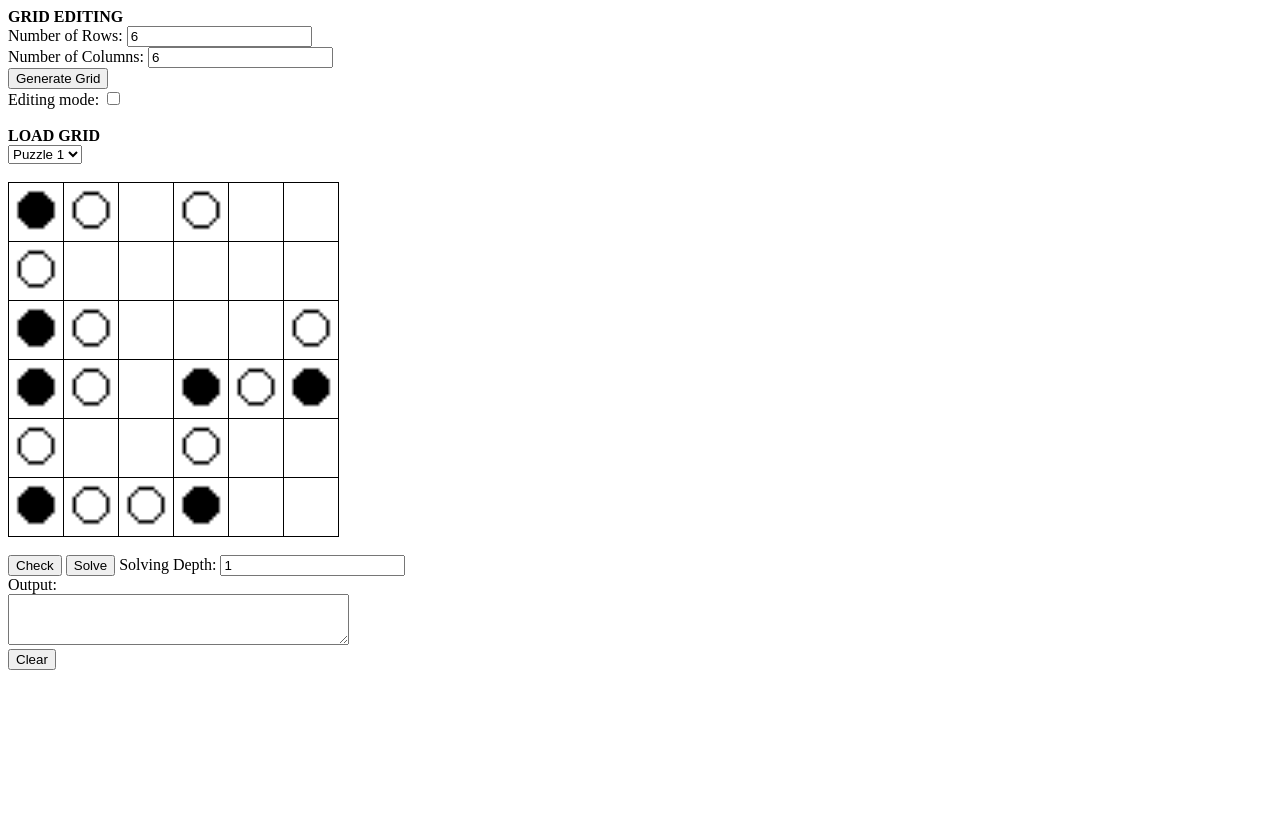
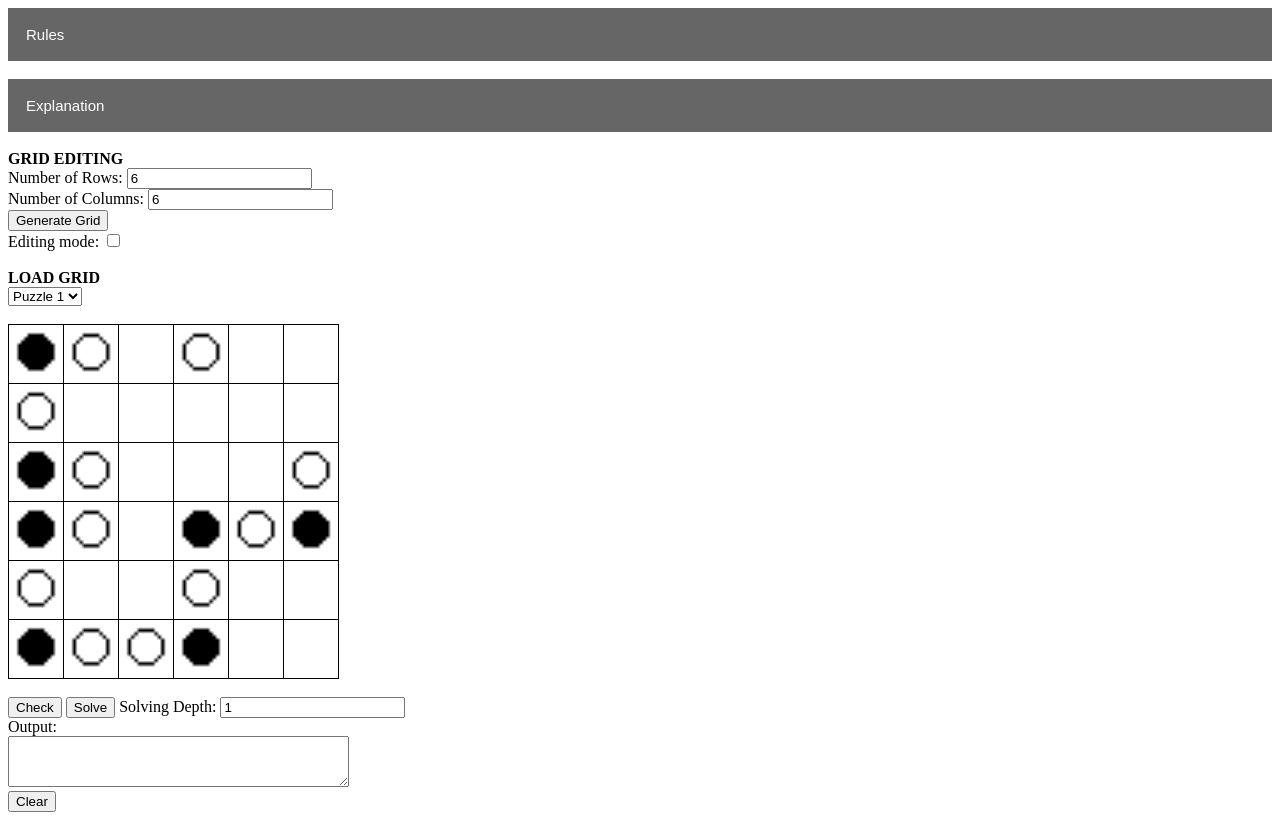
Before and after one commit to Wouga1/Masyu, a plain HTML site: page index.html in a window 1280 px wide. Before the commit the page ends 800 px from the top, so only its background shows below. Drawn offline with Linux system fonts and the light colour scheme.

Commit message:
v1.6.0 Rules and Explanation

```diff
--- a/index.html
+++ b/index.html
@@ -4,17 +4,62 @@
 	<meta charset="utf-8">
 	<link rel="stylesheet" href="styles.css">
 	<script src="script.js"></script>
-	<title>v1.5.1 Masyu</title>
+	<title>v1.6.0 Masyu</title>
 </head>
 
 <body onLoad="LoadGrid(p1)">
-	<b>GRID EDITING</b><br/>
-	Number of Rows: <input id="rows" type="number" value="6"> <br/>
-	Number of Columns: <input id="cols" type="number" value="6"> <br/>
-	<button onClick="CreateGrid(document.getElementById('cols').value, document.getElementById('rows').value)">Generate Grid</button> <br/>
-	Editing mode: <input id="edit" type="checkbox"> <br/><br/>
-	<b>LOAD GRID</b><br/>
-	<select id="puzzleSelect" onChange="LoadGrid(eval(value))">;
+	<button type="button" onClick="ShowRules()" class="collapsible" id="rulesBtn">Rules</button>
+	<div id="rules" class="content">
+		<p>There must be one single continuos loop.</p>
+		<img src="images/p1solved.png" width="200" height="200" />
+		<p>The loop must travel straight through open circles and must turn on <b>at least one</b> of the sides.</p>
+		<table class="rules">
+			<tr class="rules">
+				<th class="rules">Valid</th>
+				<th class="rules">Not Valid</th>
+				<th class="rules">Not Valid</th>
+			</tr>
+			<tr class="rules">
+				<th class="rules"><img src="images/ov.png" width="200" height="200" /></th>
+				<th class="rules"><img src="images/onv1.png" width="200" height="200" /></th>
+				<th class="rules"><img src="images/onv2.png" width="200" height="200" /></th>
+			</tr>
+		</table>
+		<p>The loop must turn on closed circles and must travel straight through the next cell on both sides.</p>
+		<table class="rules">
+			<tr class="rules">
+				<th class="rules">Valid</th>
+				<th class="rules">Not Valid</th>
+				<th class="rules">Not Valid</th>
+			</tr>
+			<tr class="rules">
+				<th class="rules"><img src="images/cv.png" width="200" height="200" /></th>
+				<th class="rules"><img src="images/cnv1.png" width="200" height="200" /></th>
+				<th class="rules"><img src="images/cnv2.png" width="200" height="200" /></th>
+			</tr>
+		</table>
+	</div> <br />
+	<button type="button" onClick="ShowExplanation()" class="collapsible" id="explanationBtn">Explanation</button>
+	<div id="explanation" class="content">
+		<h3>Drawing lines</h3>
+		<p>Click on a tile on the grid to select it. Click on a tile next to the tile that is selected to draw a line between the tiles.</p>
+		<h3>Editing Grid</h3>
+		<p>Enter a value into the rows and columns boxes then press the 'Generate Grid' button to make a grid of the specified size. The nnumber of rows and columns must be between 2 and 20.</p>
+		<p>Click on the 'Editing Mode' checkbox to enter editing mode. While in editing mode, you can click on tiles on the grid to toggle them between empty, open circles, and closed circles. Make sure to click the checkbox again if you wish to draw lines.</p>
+		<h3>Checking Puzzle</h3>
+		<p>Click the 'Check' button below the grid to check if the puzzle is solved. The response will appear in the output box below the button.</p>
+		<h3>Solving Puzzle</h3>
+		<p>Click the 'Solve' button below the grid to automatically solve the puzzle. It is possible that the program will not be able to solve the puzzle, either because the puzzle is impossible or because it is too hard for the program. If it can't solve it because it is impossible then it will say so it the output box. If it can't solve it because it is too hard it will do as much progress as it can and say that it is not solved in the output box. </p>
+		<p>If the program is not managing to solve the puzzle, you can increase the value in the 'Solving Depth' box to make it able to solve more difficult puzzles. However, the page <b>may freeze</b> if this number is set too high.</p>
+	</div> <br />
+
+	<b>GRID EDITING</b><br />
+	Number of Rows: <input id="rows" type="number" value="6"> <br />
+	Number of Columns: <input id="cols" type="number" value="6"> <br />
+	<button onClick="CreateGrid(document.getElementById('cols').value, document.getElementById('rows').value)">Generate Grid</button> <br />
+	Editing mode: <input id="edit" type="checkbox"> <br /><br />
+	<b>LOAD GRID</b><br />
+	<select id="puzzleSelect" onChange="LoadGrid(eval(value))">
 		<option value="p1">Puzzle 1</option>
 		<option value="p2">Puzzle 2</option>
 		<option value="p3">Puzzle 3</option>
@@ -23,13 +68,15 @@
 		<option value="p6">Puzzle 6</option>
 		<option value="p7">Puzzle 7</option>
 		<option value="p8">Puzzle 8</option>
-	</select><br/><br/>
-	<div id="grid"></div> <br/>
+	</select><br /><br />
+	<div id="grid"></div> <br />
 	<button onClick="btnCheckSolved()">Check</button>
 	<button onclick="btnSolvePuzzle()">Solve</button>
-	Solving Depth: <input id="depth" type="number" value="1" /> <br/>
-	Output: <br/>
-	<textarea id="output" readonly cols="40" rows="3"></textarea> <br/>
-	<button onclick="document.getElementById('output').value = ''">Clear</button>
+	Solving Depth: <input id="depth" type="number" value="1" /> <br />
+	Output: <br />
+	<textarea id="output" readonly cols="40" rows="3"></textarea> <br />
+	<button onclick="document.getElementById('output').value = ''">Clear</button><br /><br />
+
+
 </body>
 </html>
--- a/script.js
+++ b/script.js
@@ -19,6 +19,27 @@ const p6 = new Grid([[0, 0, 0, 0, 0, 0, 0, 0], [0, 0, 0, 0, 0, 1, 0, 1], [0, 1,
 const p7 = new Grid([[0, 0, 1, 0, 0, 0], [0, 0, 0, 0, 0, 2], [0, 1, 0, 1, 0, 0], [0, 0, 2, 0, 0, 0], [0, 1, 0, 0, 0, 1], [0, 0, 0, 1, 0, 0]]);
 const p8 = new Grid([[0, 0, 0, 0, 0],[0, 0, 0, 1, 0],[0, 0, 2, 0, 0],[1, 0, 1, 1, 0],[0, 0, 0, 0, 0]]);
 
+// #region collapsibles
+function ShowRules() {
+	var content = document.getElementById("rules");
+	document.getElementById("rulesBtn").classList.toggle("active");
+	if (content.style.maxHeight) {
+		content.style.maxHeight = null;
+	} else {
+		content.style.maxHeight = content.scrollHeight + "px";
+	}
+}
+
+function ShowExplanation() {
+	var content = document.getElementById("explanation");
+	document.getElementById("explanationBtn").classList.toggle("active");
+	if (content.style.maxHeight) {
+		content.style.maxHeight = null;
+	} else {
+		content.style.maxHeight = content.scrollHeight + "px";
+	}
+}
+// #endregion
 
 // #region tiles
 const Type = {
@@ -345,9 +366,9 @@ function Select(tile) {
 
 function CreateGrid(width, height) {
 	var emptyGridArray = []
-	for (var i = 0; i < Math.max(Math.min(height, 20), 1); i++) {
+	for (var i = 0; i < Math.max(Math.min(height, 20), 2); i++) {
 		var emptyCol = [];
-		for (var j = 0; j < Math.max(Math.min(width, 20), 1); j++) {
+		for (var j = 0; j < Math.max(Math.min(width, 20), 2); j++) {
 			emptyCol.push(Type.none);
 		}
 		emptyGridArray.push(emptyCol);
--- a/styles.css
+++ b/styles.css
@@ -4,6 +4,35 @@ table, th, td {
 	border: 1px solid black;
 	border-collapse: collapse;
 }
+
 img {
 	border: 1px solid white;
 }
+
+.collapsible {
+	background-color: #666;
+	color: white;
+	cursor: pointer;
+	padding: 18px;
+	width: 100%;
+	border: none;
+	text-align: left;
+	outline: none;
+	font-size: 15px;
+}
+
+.active, .collapsible:hover {
+	background-color: #888
+}
+
+.content {
+	padding: 0 18px;
+	background-color: #CCC;
+	max-height: 0;
+	overflow: hidden;
+	transition: max-height 0.2s ease-out;
+}
+
+.rules {
+	border: hidden;
+}
```
Also changed, not shown: images/cnv1.PNG (added), images/cnv2.PNG (added), images/cv.PNG (added), images/onv1.PNG (added), images/onv2.PNG (added), images/ov.PNG (added), images/p1solved.PNG (added).
